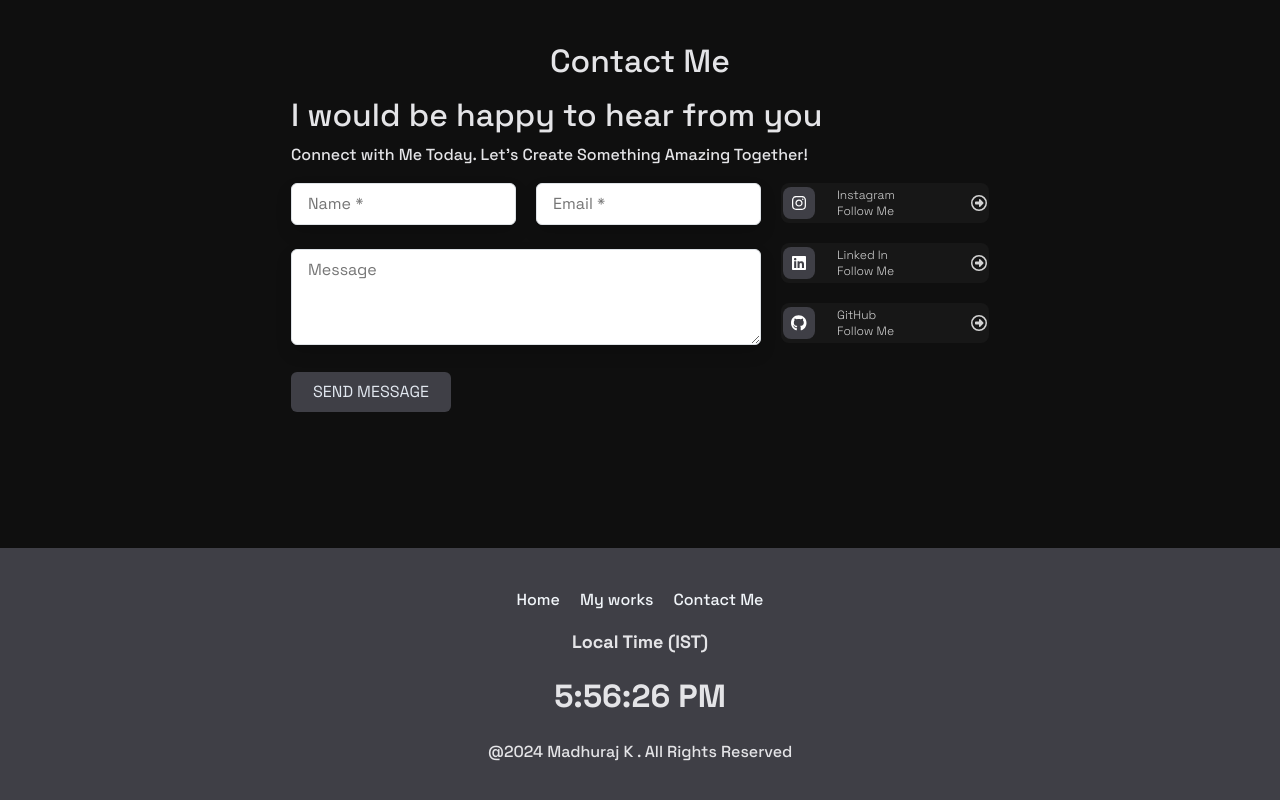
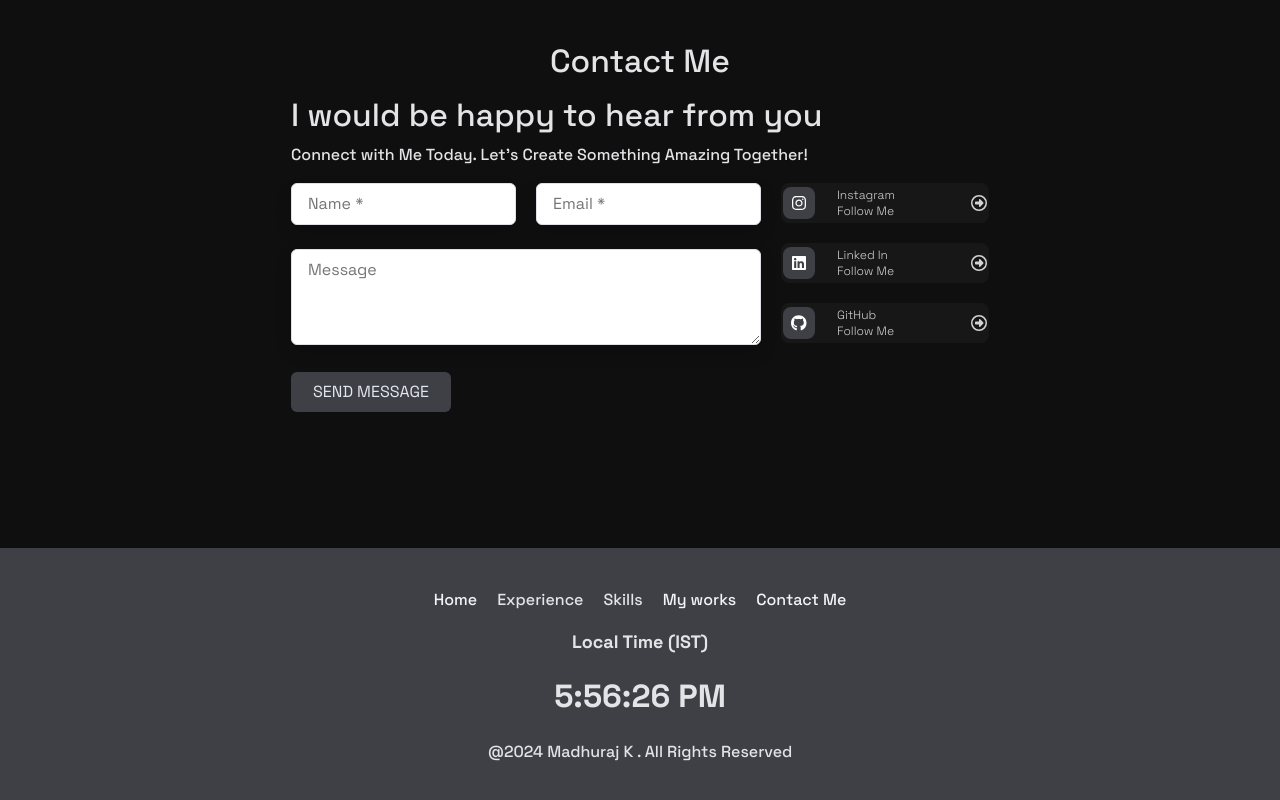
Before and after one commit to kmadhuraj/personal-portfolio, a React (Vite) app: page / in a window 1280 px wide. Shown: the part 3003-3803 px from the top of the page. Built offline with nearby package versions, Linux system fonts and the light colour scheme.

Commit message:
17th commit

```diff
--- a/src/footer/Footer.jsx
+++ b/src/footer/Footer.jsx
@@ -17,7 +17,27 @@ export default function Footer() {
             >
               Home
             </Link>
+            <Link
+              className="nav-link"
+              to="experince"
+              spy={true}
+              smooth={true}
+              offset={50}
+              duration={100}
+            >
+              Experience
+            </Link>
 
+            <Link
+              className="nav-link"
+              to="skill"
+              spy={true}
+              smooth={true}
+              offset={50}
+              duration={100}
+            >
+              Skills
+            </Link>
             <Link
               className="tw-text-slate-100 tw-no-underline"
               to="projects"
```
